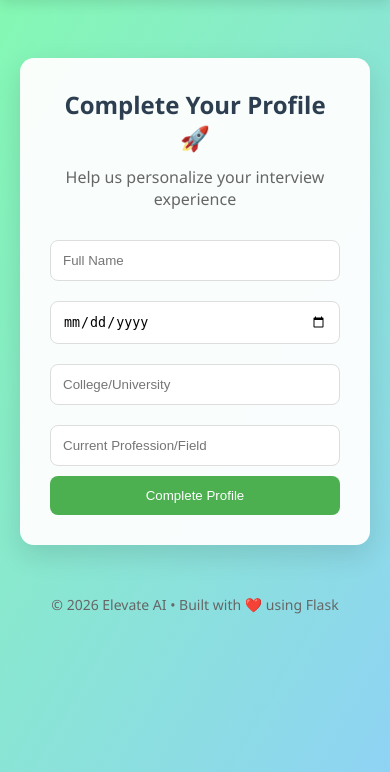
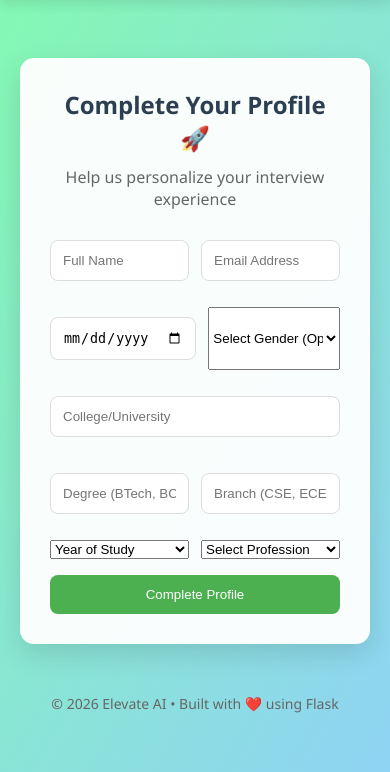
Before and after one commit to Suhas-H-N/ElevateAI, a Flask app: page /profile_setup in a window 390 px wide. Shown: the part 72-844 px from the top of the page. Run offline with Flask 3, Linux system fonts and the light colour scheme; a user stored in the database is signed in.

Commit message:
Add comprehensive user profile system
- Expand User model with personal, academic, and professional fields
- Create profile setup form with responsive grid layout
- Update dashboard to display complete user profile
- Add dark mode support for profile forms
- Add .gitignore to exclude cache, venv, and database files
- Remove tracked cache and database files from repository

```diff
--- a/app.py
+++ b/app.py
@@ -20,9 +20,14 @@ class User(db.Model):
     id = db.Column(db.Integer, primary_key=True)
     username = db.Column(db.String(100), unique=True, nullable=False)
     password = db.Column(db.String(200), nullable=False)
+    email = db.Column(db.String(150), unique=True)
     name = db.Column(db.String(100))
     dob = db.Column(db.Date)
+    gender = db.Column(db.String(20))
     college = db.Column(db.String(200))
+    degree = db.Column(db.String(100))
+    branch = db.Column(db.String(100))
+    year_of_study = db.Column(db.String(50))
     profession = db.Column(db.String(100))
     profile_complete = db.Column(db.Boolean, default=False)
 
@@ -135,16 +140,26 @@ def profile_setup():
 
     if request.method == "POST":
         name = request.form.get("name")
+        email = request.form.get("email")
         dob = request.form.get("dob")
+        gender = request.form.get("gender")
         college = request.form.get("college")
+        degree = request.form.get("degree")
+        branch = request.form.get("branch")
+        year_of_study = request.form.get("year_of_study")
         profession = request.form.get("profession")
 
         # Update user profile
         user.name = name
+        user.email = email
         if dob:
             from datetime import datetime
             user.dob = datetime.strptime(dob, "%Y-%m-%d").date()
+        user.gender = gender
         user.college = college
+        user.degree = degree
+        user.branch = branch
+        user.year_of_study = year_of_study
         user.profession = profession
         user.profile_complete = True
 
--- a/static/style.css
+++ b/static/style.css
@@ -166,6 +166,24 @@ body {
     color: #666;
     font-size: 16px;
     margin-bottom: 20px;
+}
+
+/* ===== PROFILE FORM ===== */
+.profile-form {
+    display: flex;
+    flex-direction: column;
+    gap: 16px;
+}
+
+.form-row {
+    display: grid;
+    grid-template-columns: 1fr 1fr;
+    gap: 12px;
+}
+
+.form-row input,
+.form-row select {
+    width: 100%;
 }
 
 /* ===== INPUTS ===== */
@@ -633,6 +651,17 @@ body.dark .auth-card .subtitle {
     color: #ccc;
 }
 
+body.dark select {
+    background: #333;
+    color: white;
+    border: 1px solid #555;
+}
+
+body.dark select option {
+    background: #333;
+    color: white;
+}
+
 body.dark .logo-link {
     color: #E0E0E0;
 }
--- a/templates/profile_setup.html
+++ b/templates/profile_setup.html
@@ -13,8 +13,9 @@
         <p class="subtitle">Help us personalize your interview experience</p>
 
         <!-- FORM -->
-        <form method="POST" class="auth-form">
+        <form method="POST" class="profile-form">
 
+            <div class="form-row">
                 <input
                     type="text"
                     name="name"
@@ -24,11 +25,29 @@
                 >
 
                 <input
+                    type="email"
+                    name="email"
+                    placeholder="Email Address"
+                    value="{{ user.email or '' }}"
+                >
+            </div>
+
+            <div class="form-row">
+                <input
                     type="date"
                     name="dob"
                     placeholder="Date of Birth"
                     value="{{ user.dob.strftime('%Y-%m-%d') if user.dob else '' }}"
                 >
+
+                <select name="gender">
+                    <option value="">Select Gender (Optional)</option>
+                    <option value="Male" {% if user.gender == 'Male' %}selected{% endif %}>Male</option>
+                    <option value="Female" {% if user.gender == 'Female' %}selected{% endif %}>Female</option>
+                    <option value="Other" {% if user.gender == 'Other' %}selected{% endif %}>Other</option>
+                    <option value="Prefer not to say" {% if user.gender == 'Prefer not to say' %}selected{% endif %}>Prefer not to say</option>
+                </select>
+            </div>
 
             <input
                 type="text"
@@ -37,12 +56,42 @@
                 value="{{ user.college or '' }}"
             >
 
+            <div class="form-row">
                 <input
                     type="text"
-                name="profession"
-                placeholder="Current Profession/Field"
-                value="{{ user.profession or '' }}"
+                    name="degree"
+                    placeholder="Degree (BTech, BCA, etc.)"
+                    value="{{ user.degree or '' }}"
                 >
+
+                <input
+                    type="text"
+                    name="branch"
+                    placeholder="Branch (CSE, ECE, etc.)"
+                    value="{{ user.branch or '' }}"
+                >
+            </div>
+
+            <div class="form-row">
+                <select name="year_of_study">
+                    <option value="">Year of Study</option>
+                    <option value="1st Year" {% if user.year_of_study == '1st Year' %}selected{% endif %}>1st Year</option>
+                    <option value="2nd Year" {% if user.year_of_study == '2nd Year' %}selected{% endif %}>2nd Year</option>
+                    <option value="3rd Year" {% if user.year_of_study == '3rd Year' %}selected{% endif %}>3rd Year</option>
+                    <option value="4th Year" {% if user.year_of_study == '4th Year' %}selected{% endif %}>4th Year</option>
+                    <option value="Final Year" {% if user.year_of_study == 'Final Year' %}selected{% endif %}>Final Year</option>
+                    <option value="Completed" {% if user.year_of_study == 'Completed' %}selected{% endif %}>Completed</option>
+                </select>
+
+                <select name="profession">
+                    <option value="">Select Profession</option>
+                    <option value="Student" {% if user.profession == 'Student' %}selected{% endif %}>Student</option>
+                    <option value="Developer" {% if user.profession == 'Developer' %}selected{% endif %}>Developer</option>
+                    <option value="Fresher" {% if user.profession == 'Fresher' %}selected{% endif %}>Fresher</option>
+                    <option value="Working Professional" {% if user.profession == 'Working Professional' %}selected{% endif %}>Working Professional</option>
+                    <option value="Other" {% if user.profession == 'Other' %}selected{% endif %}>Other</option>
+                </select>
+            </div>
 
             <button type="submit" class="auth-btn">Complete Profile</button>
 
```
Also changed, not shown: templates/dashboard.html (+26 -1 lines), instance/users.db (deleted), 1 other file. Lines whose indentation alone changed are shown as unchanged.
